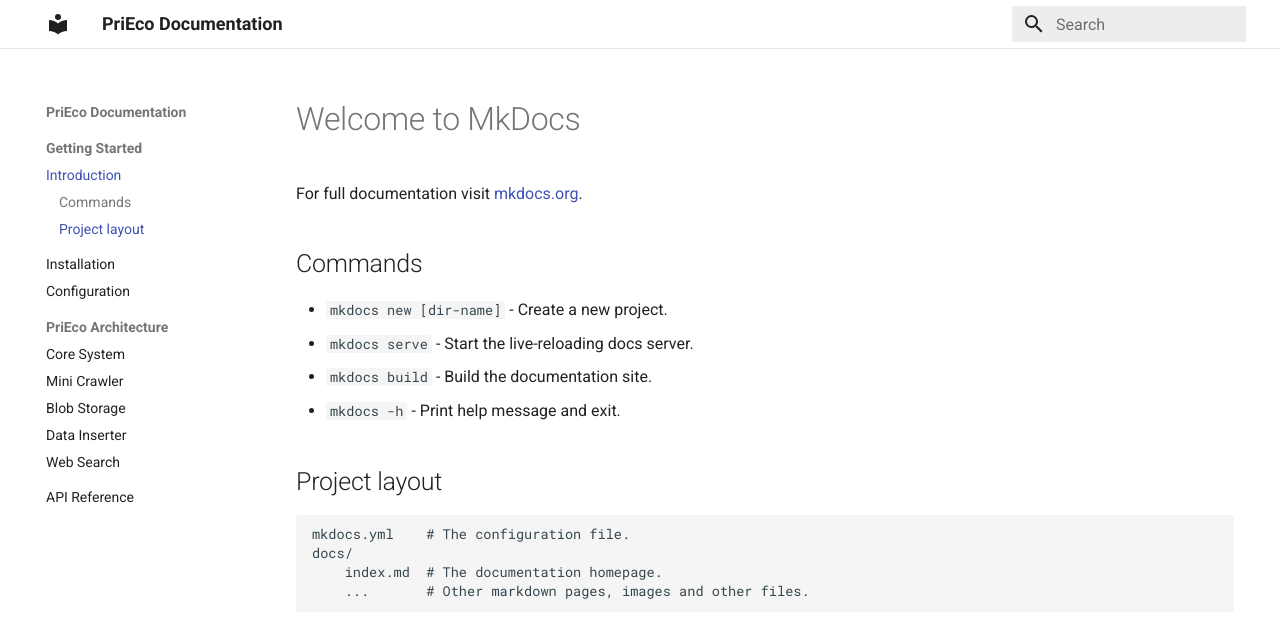
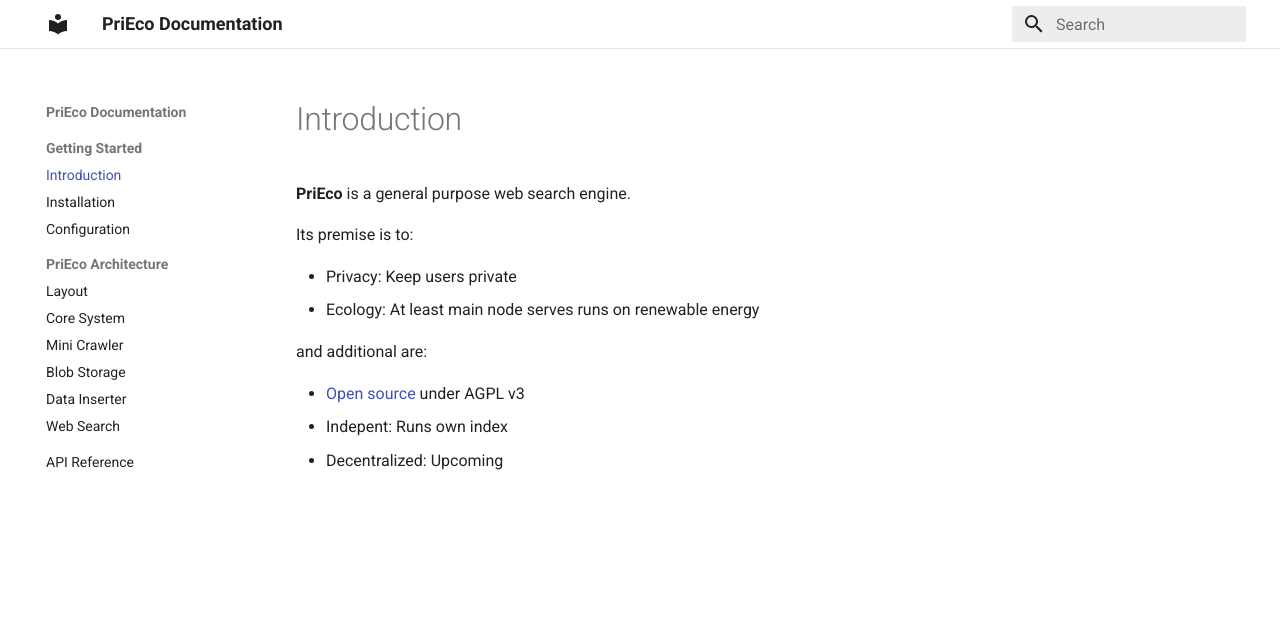
Before and after one commit to JojoYou/PriEco, an MkDocs documentation site: the page built from docs/docs/index.md, in a window 1280 px wide. Shown: the top 638 px of the page. Built offline with MkDocs 1.6.1 and Material for MkDocs 9.7.7, drawn with Linux system fonts in a browser that asks for light colours.

```diff
--- a/docs/docs/index.md
+++ b/docs/docs/index.md
@@ -1,17 +1,14 @@
-# Welcome to MkDocs
+# Introduction
 
-For full documentation visit [mkdocs.org](https://www.mkdocs.org).
+**PriEco** is a general purpose web search engine.
 
-## Commands
+Its premise is to:
 
-* `mkdocs new [dir-name]` - Create a new project.
-* `mkdocs serve` - Start the live-reloading docs server.
-* `mkdocs build` - Build the documentation site.
-* `mkdocs -h` - Print help message and exit.
+- Privacy: Keep users private
+- Ecology: At least main node serves runs on renewable energy
 
-## Project layout
+and additional are:
 
-    mkdocs.yml    # The configuration file.
-    docs/
-        index.md  # The documentation homepage.
-        ...       # Other markdown pages, images and other files.
+- [Open source](https://codeberg.org/JojoYou/PriEco/) under AGPL v3
+- Indepent: Runs own index
+- Decentralized: Upcoming
--- a/docs/mkdocs.yml
+++ b/docs/mkdocs.yml
@@ -16,6 +16,7 @@ nav:
       - Installation: installation.md
       - Configuration: configuration.md
   - PriEco Architecture:
+      - Layout: layout.md
       - Core System: core.md
       - Mini Crawler: minicrawler.md
       - Blob Storage: blob.md
```
Also changed, not shown: docs/docs/layout.md (added, +145 -0 lines), docs/docs/minicrawler.md (added, +20 -0 lines), docs/docs/search.md (added, +138 -0 lines), .readthedocs.yaml, 1 other file.
